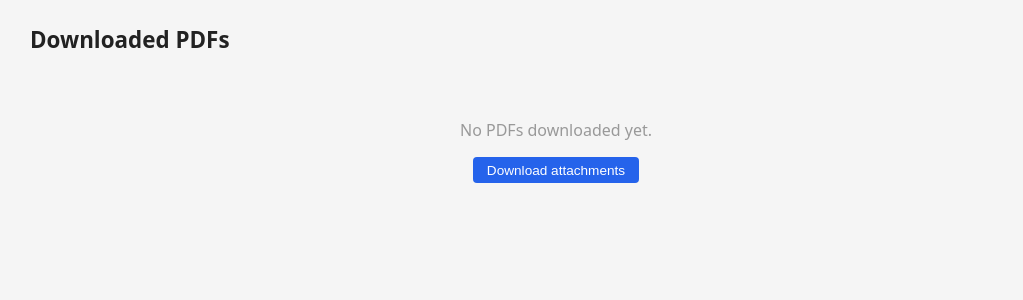
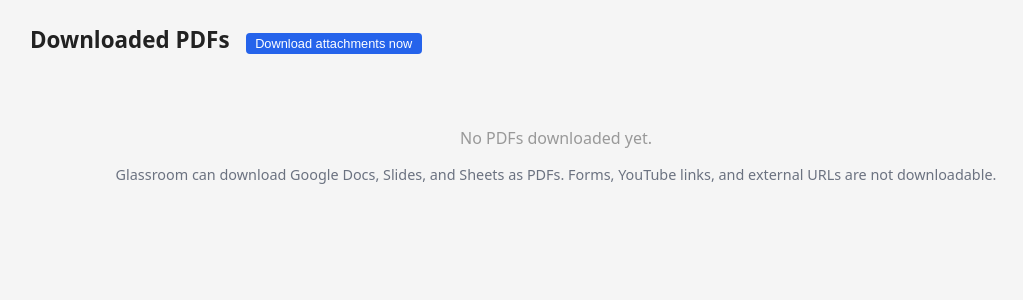
Before and after one commit to sageframe-no-kaji/glassroom, a Flask app: page /downloads in a window 1280 px wide. Shown: the part 52-352 px from the top of the page, without its empty margins (84-1107 px from the left). Run offline with Flask 3, Linux system fonts and the light colour scheme.

Commit message:
Fix downloads: file serving, path mismatch, type labels, Drive PDF support
- downloader.py: DOWNLOADS_DIR now absolute (Path(__file__).parent.parent/downloads)
  so it resolves correctly regardless of CWD
- dashboard.py: import DOWNLOADS_DIR from downloader instead of redefining it
  (was pointing to data/downloads/ — wrong); URLs now /files/<class>/<name>
- app.py: add GET /files/<path> route that serves from DOWNLOADS_DIR via
  send_from_directory; register attachment_type as Jinja filter
- downloader.py: add attachment_type(url) classifier (Doc/Slides/Sheet/Form/
  Drive/Video/Link); add Drive PDF download support via /uc?export=download
- class_detail.html: show attachment type badge (e.g. [Form], [Doc]) before
  each attachment link
- downloads.html: always show 'Download attachments now' button at top;
  show download log section with skipped items and skip reasons from manifest
- tests/test_app.py: fix test_empty_state_when_no_dir to monkeypatch dir

229 tests passing, ruff clean, mypy clean

```diff
--- a/src/app.py
+++ b/src/app.py
@@ -1,6 +1,8 @@
 """Flask application factory for Glassroom."""
 
-from flask import Flask
+from __future__ import annotations
+
+from flask import Flask, Response, send_from_directory
 
 from src.db import get_engine, init_db
 
@@ -21,6 +23,16 @@ def create_app() -> Flask:
     app.register_blueprint(api_bp)
     app.register_blueprint(setup_bp)
 
+    # Serve downloaded PDFs from the downloads/ folder
+    from src.downloader import DOWNLOADS_DIR, attachment_type
+
+    @app.route("/files/<path:filename>")
+    def serve_download(filename: str) -> Response:
+        return send_from_directory(str(DOWNLOADS_DIR), filename)
+
+    # Jinja filter so templates can call {{ url | attachment_type }}
+    app.jinja_env.filters["attachment_type"] = attachment_type
+
     return app
 
 
--- a/src/routes/dashboard.py
+++ b/src/routes/dashboard.py
@@ -3,11 +3,11 @@
 from __future__ import annotations
 
 from collections import defaultdict
-from pathlib import Path
 
 from flask import Blueprint, current_app, redirect, render_template, url_for
 
 from src.db import get_session
+from src.downloader import DOWNLOADS_DIR
 from src.models import Assignment, SelectedClass
 from src.classroom import SESSION_DIR
 
@@ -17,8 +17,6 @@ bp = Blueprint("dashboard", __name__)
 _DONE_STATUSES = frozenset({"Turned in", "Graded", "Done"})
 _URGENT_STATUSES = frozenset({"Missing"})
 _ATTENTION_STATUSES = frozenset({"Assigned"})
-
-DOWNLOADS_DIR = Path(__file__).parent.parent.parent / "data" / "downloads"
 
 
 def _class_stats(assignments: list[Assignment]) -> dict[str, int]:
@@ -121,6 +119,8 @@ def todo() -> str:
 @bp.route("/downloads")
 def downloads() -> str:
     """List downloaded PDFs organised by class folder."""
+    from src.downloader import _load_manifest
+
     pdf_tree: dict[str, list[dict[str, str]]] = {}
 
     if DOWNLOADS_DIR.is_dir():
@@ -129,7 +129,7 @@ def downloads() -> str:
                 continue
             pdfs = sorted(
                 [
-                    {"name": f.name, "url": f"/static/downloads/{class_dir.name}/{f.name}"}
+                    {"name": f.name, "url": f"/files/{class_dir.name}/{f.name}"}
                     for f in class_dir.iterdir()
                     if f.suffix.lower() == ".pdf"
                 ],
@@ -138,4 +138,5 @@ def downloads() -> str:
             if pdfs:
                 pdf_tree[class_dir.name] = pdfs
 
-    return render_template("downloads.html", pdf_tree=pdf_tree)
+    manifest = _load_manifest(DOWNLOADS_DIR) if DOWNLOADS_DIR.is_dir() else {}
+    return render_template("downloads.html", pdf_tree=pdf_tree, manifest=manifest)
--- a/src/templates/class_detail.html
+++ b/src/templates/class_detail.html
@@ -55,7 +55,8 @@
               {% set t = titles[i].strip() %}
               {% set l = links[i].strip() if i < links | length else '' %}
               {% if t %}
-                {% if l %}<a href="{{ l }}" target="_blank" rel="noopener">{{ t }}</a>{% else %}{{ t }}{% endif %}
+                {% set atype = l | attachment_type if l else '' %}
+                <span style="font-size:0.7rem;background:#f3f4f6;color:#6b7280;border-radius:3px;padding:0 4px;margin-right:3px">{{ atype }}</span>{% if l %}<a href="{{ l }}" target="_blank" rel="noopener">{{ t }}</a>{% else %}{{ t }}{% endif %}
                 {% if not loop.last %}<br>{% endif %}
               {% endif %}
             {% endfor %}
--- a/src/templates/downloads.html
+++ b/src/templates/downloads.html
@@ -2,15 +2,19 @@
 {% block title %}Downloads — Glassroom{% endblock %}
 {% block content %}
 
-<h1>Downloaded PDFs</h1>
+<div style="display:flex;align-items:baseline;gap:1rem;margin-bottom:1.5rem">
+  <h1 style="margin:0">Downloaded PDFs</h1>
+  <form action="/api/download" method="post" style="display:inline">
+    <button type="submit" class="btn btn-primary btn-sm">Download attachments now</button>
+  </form>
+</div>
 
 {% if not pdf_tree %}
   <div class="empty-state">
     <p>No PDFs downloaded yet.</p>
-    <p>
-      <form action="/api/download" method="post" style="display:inline">
-        <button type="submit" class="btn btn-primary">Download attachments</button>
-      </form>
+    <p style="color:#6b7280;font-size:0.9rem">
+      Glassroom can download Google Docs, Slides, and Sheets as PDFs.
+      Forms, YouTube links, and external URLs are not downloadable.
     </p>
   </div>
 {% else %}
@@ -23,9 +27,7 @@
     <div class="card-body">
       <table>
         <thead>
-          <tr>
-            <th>File</th>
-          </tr>
+          <tr><th>File</th></tr>
         </thead>
         <tbody>
           {% for pdf in pdfs %}
@@ -40,4 +42,21 @@
   {% endfor %}
 {% endif %}
 
+{% if manifest and manifest.classes %}
+  <h2 style="margin-top:2rem;font-size:1rem;color:#6b7280">Download log</h2>
+  {% for class_slug, cls_data in manifest.classes.items() %}
+    {% set skipped_items = cls_data.files | selectattr("downloaded", "equalto", false) | list %}
+    {% if skipped_items %}
+    <div style="margin-bottom:1rem;font-size:0.85rem">
+      <strong>{{ cls_data.class_name }}</strong> — {{ skipped_items | length }} attachment{% if skipped_items | length != 1 %}s{% endif %} not downloaded:
+      <ul style="margin:0.25rem 0 0 1.2rem;color:#9ca3af">
+        {% for item in skipped_items %}
+        <li>{{ item.attachment_title or item.assignment_title }} — <em>{{ item.skip_reason or 'skipped' }}</em></li>
+        {% endfor %}
+      </ul>
+    </div>
+    {% endif %}
+  {% endfor %}
+{% endif %}
+
 {% endblock %}
```
Also changed, not shown: src/downloader.py (+27 -1 lines), tests/test_app.py (+3 -1 lines), data/classroom.db.
